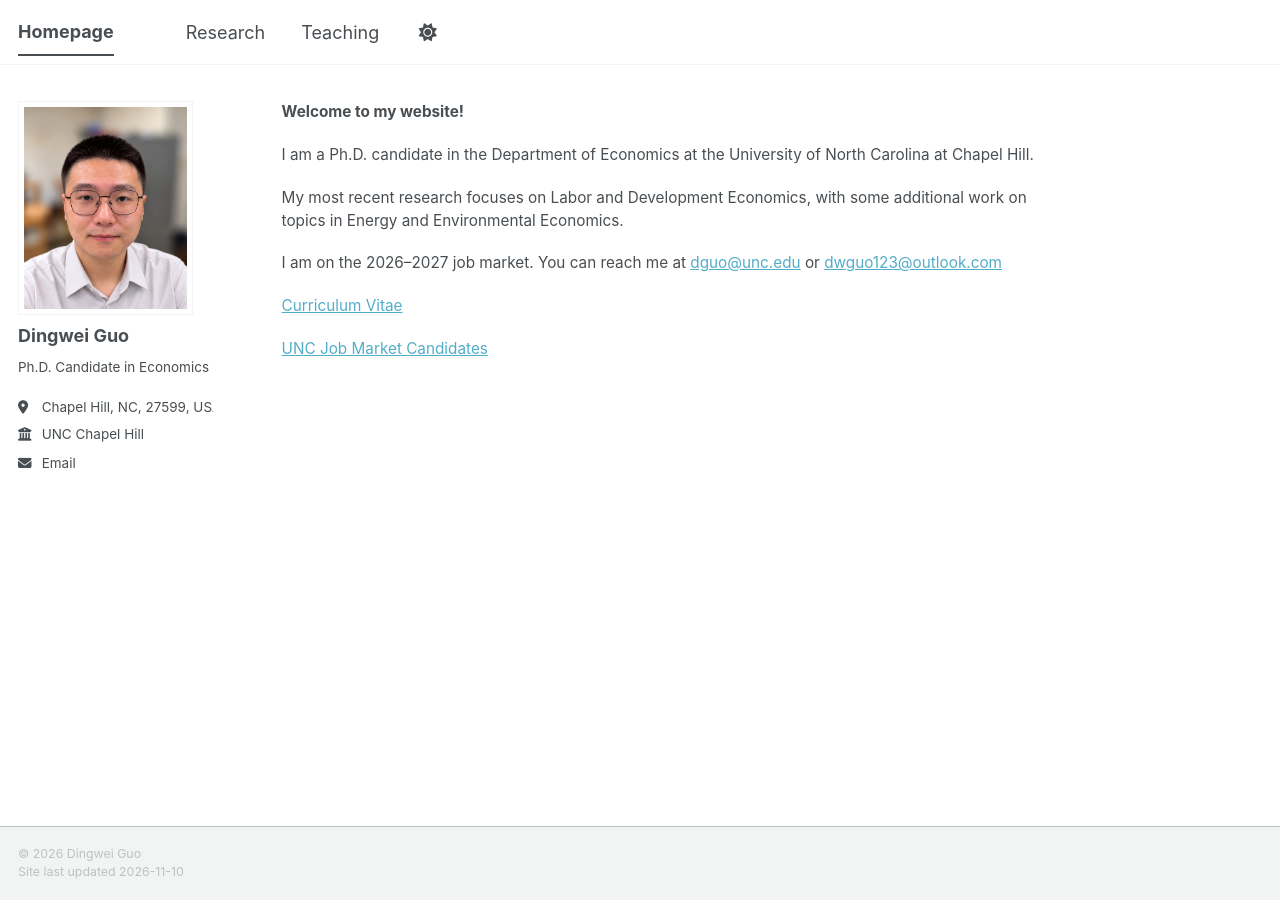
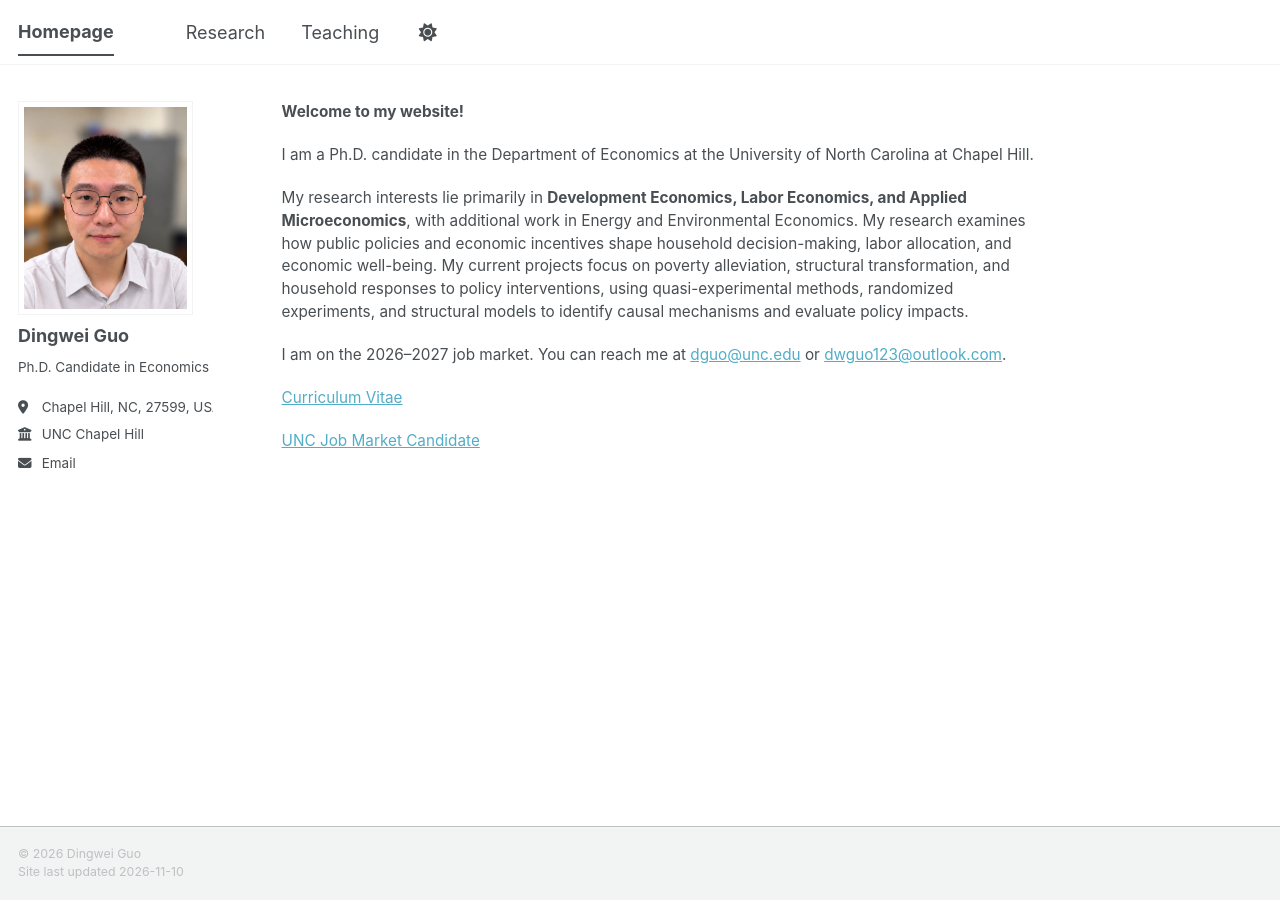
Before and after one commit to dw-guo/dw-guo.github.io, a Jekyll site: the page built from _pages/about.md, in a window 1280 px wide. Built offline with Jekyll 4.4.1, drawn with Linux system fonts in a browser that asks for light colours; a style sheet for code colours, icons or effects is not loaded.

Commit message:
Revise about page content and update links
Updated research interests and project descriptions for clarity. Changed CV and job market candidate links for accuracy.

```diff
--- a/_pages/about.md
+++ b/_pages/about.md
@@ -19,10 +19,10 @@ redirect_from:
 
 I am a Ph.D. candidate in the Department of Economics at the University of North Carolina at Chapel Hill.
 
-My most recent research focuses on Labor and Development Economics, with some additional work on topics in Energy and Environmental Economics.
+My research interests lie primarily in **Development Economics, Labor Economics, and Applied Microeconomics**, with additional work in Energy and Environmental Economics. My research examines how public policies and economic incentives shape household decision-making, labor allocation, and economic well-being. My current projects focus on poverty alleviation, structural transformation, and household responses to policy interventions, using quasi-experimental methods, randomized experiments, and structural models to identify causal mechanisms and evaluate policy impacts.
 
-I am on the 2026–2027 job market. You can reach me at [dguo@unc.edu](mailto:dguo@unc.edu) or [dwguo123@outlook.com](mailto:dwguo123@outlook.com)
+I am on the 2026–2027 job market. You can reach me at [dguo@unc.edu](mailto:dguo@unc.edu) or [dwguo123@outlook.com](mailto:dwguo123@outlook.com).
 
-[Curriculum Vitae](/files/CV.pdf)
+[Curriculum Vitae](https://dw-guo.github.io/files/CV.pdf)
 
-[UNC Job Market Candidates](https://econ.unc.edu/job-market-candidates/)
+[UNC Job Market Candidate](https://econ.unc.edu/job-market-candidates/)
```
